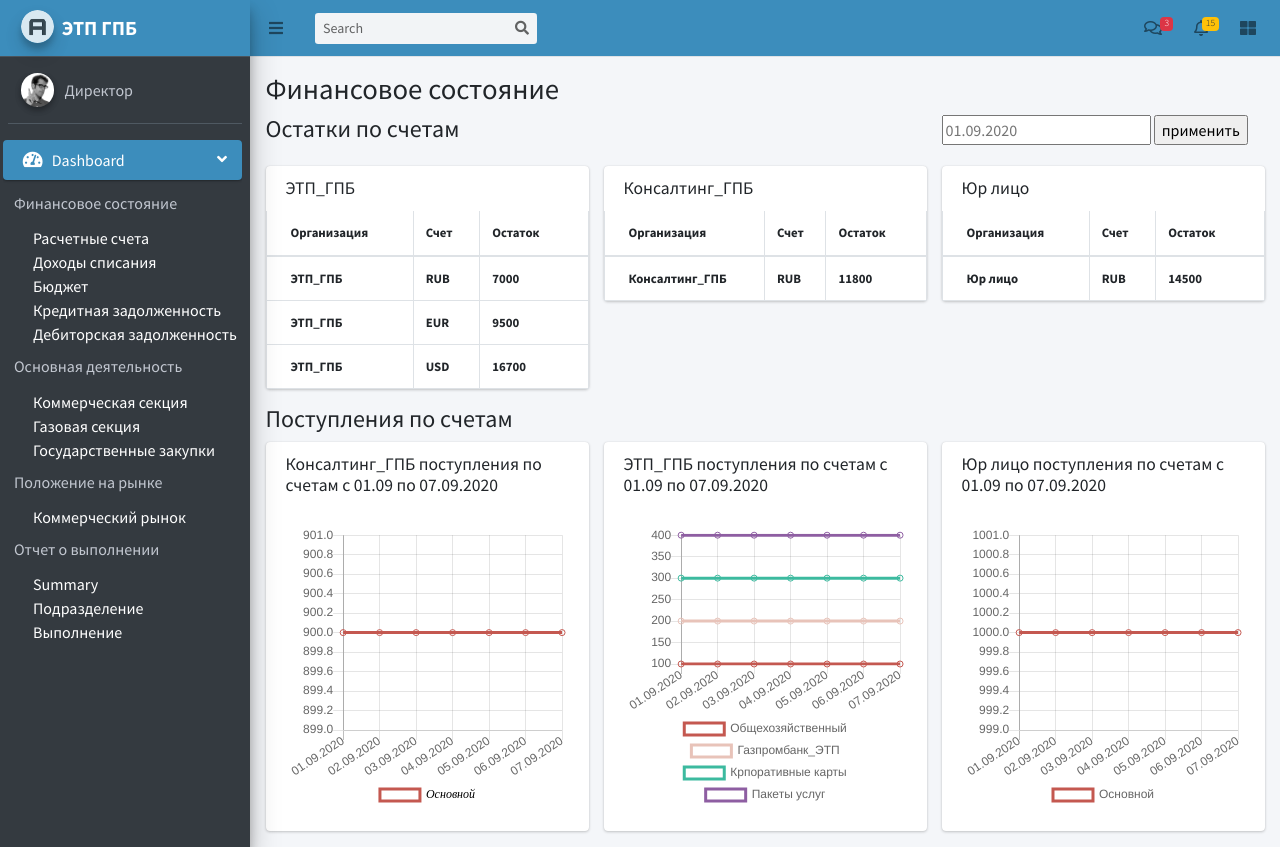
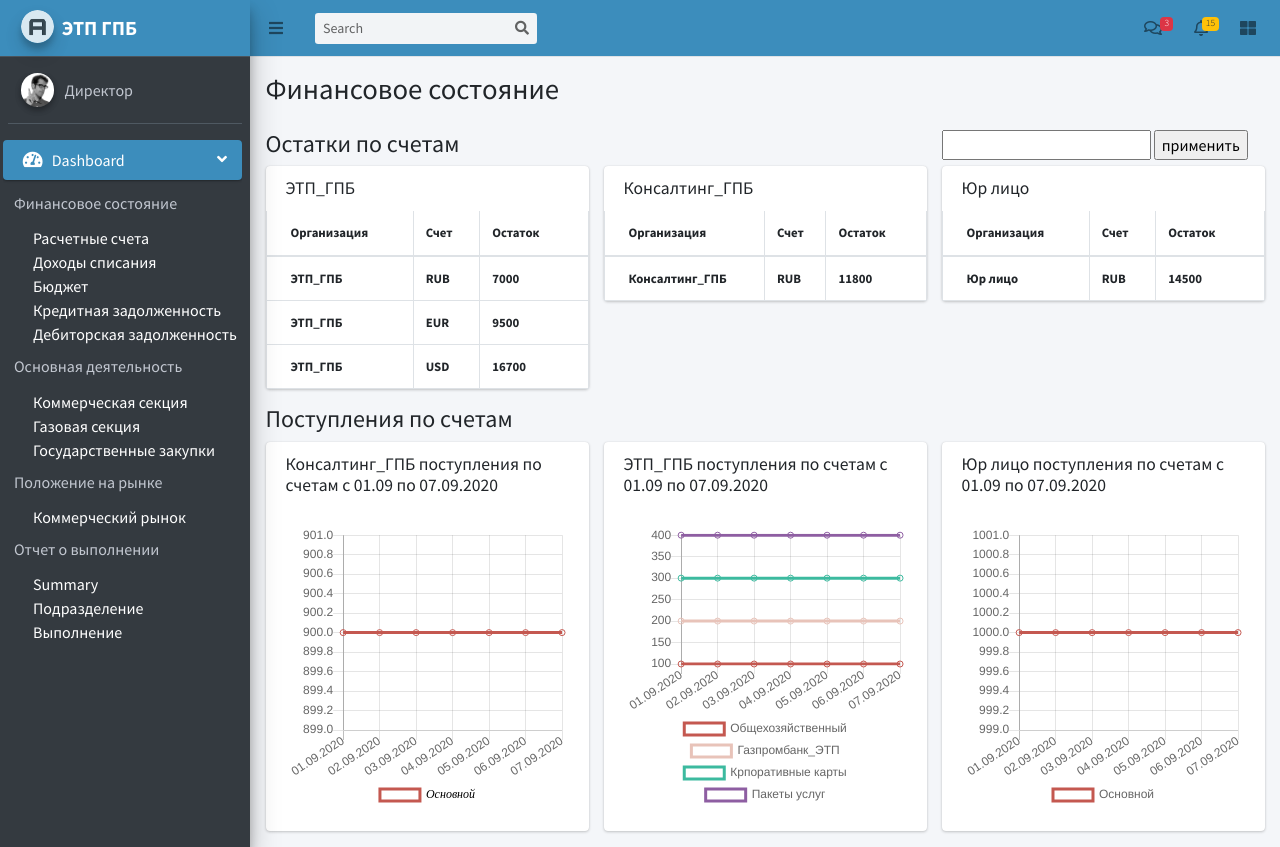
Before and after one commit to denisorionov/gpb_dashboard, a Django app: page / in a window 1280 px wide. Run offline with Django 3.2, Linux system fonts and the light colour scheme; data comes from the database, SQL or seed files in the repository; some libraries are stand-ins or nearby versions.

Commit message:
Update template

```diff
--- a/dashboard/templates/dashboard/index.html
+++ b/dashboard/templates/dashboard/index.html
@@ -270,15 +270,6 @@
             <h1>Финансовое состояние</h1>
           </div>
         </div>
-        <div class="row mb-8">
-          <div class="col-sm-8">
-            <h4>Остатки по счетам</h4>
-          </div>
-          <div class="col-sm-4">
-            <form action="" method="post">{% csrf_token %}
-              <input class="datepicker" id="id_date" name="date" placeholder="01.09.2020" type="text"/>
-              <input type="submit" class=""btn btn-light"" value="применить" />
-            </form>
       </div><!-- /.container-fluid -->
     </section>
 
@@ -286,6 +277,17 @@
     <!-- Main content -->
     <div class="content">
       <div class="container-fluid">
+        <div class="row">
+          <div class="col-sm-8">
+            <h4>Остатки по счетам</h4>
+          </div>
+          <div class="col-sm-4">
+            <form action="" method="post">{% csrf_token %}
+              <input class="datepicker" id="id_date" name="date" placeholder="" type="text"/>
+              <input type="submit" class=""btn btn-light"" value="применить" />
+            </form>
+          </div>
+        </div>
         <div class="row">
           {% for company in companies %}
           <div class="col-lg-4">
```
